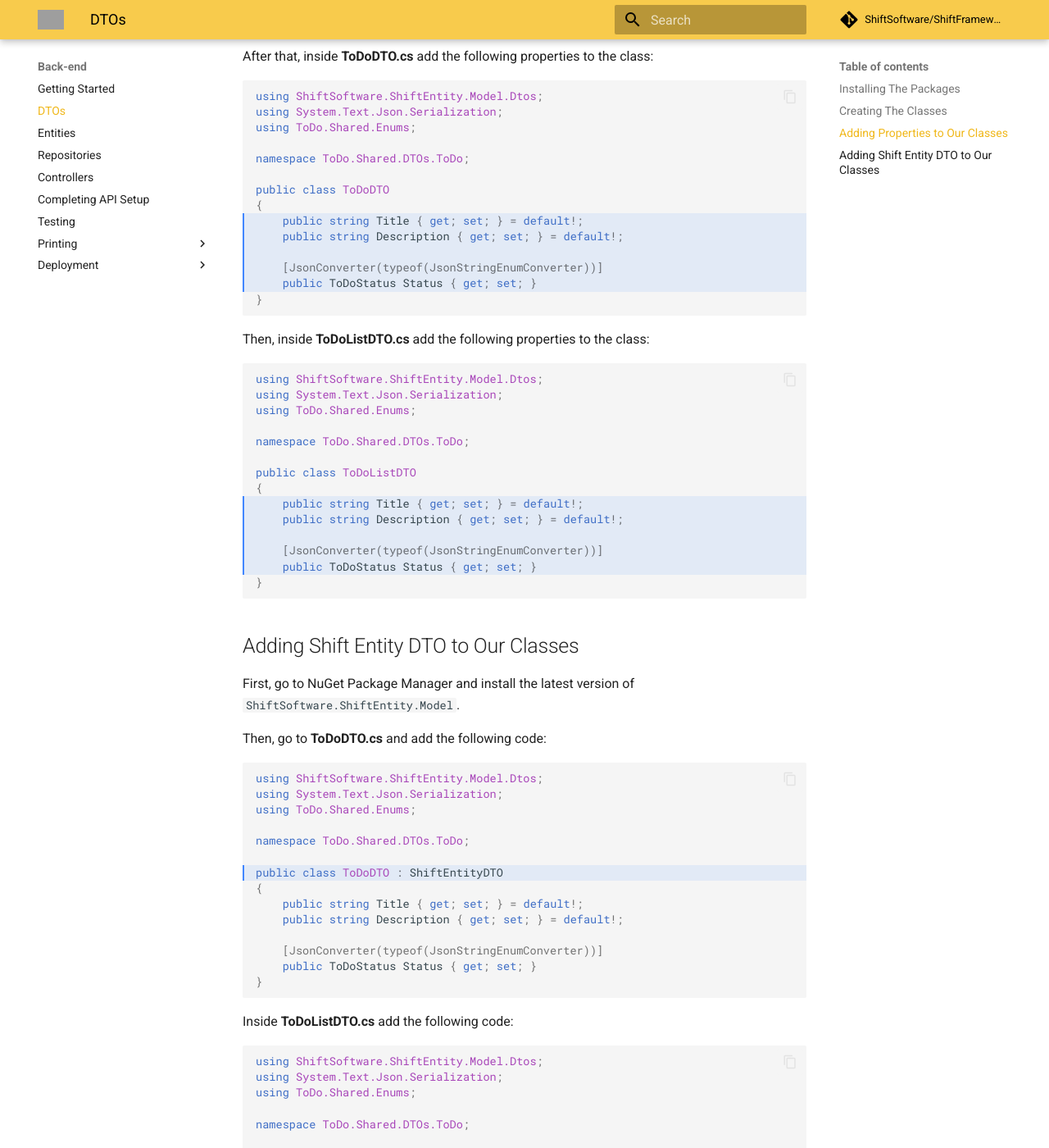
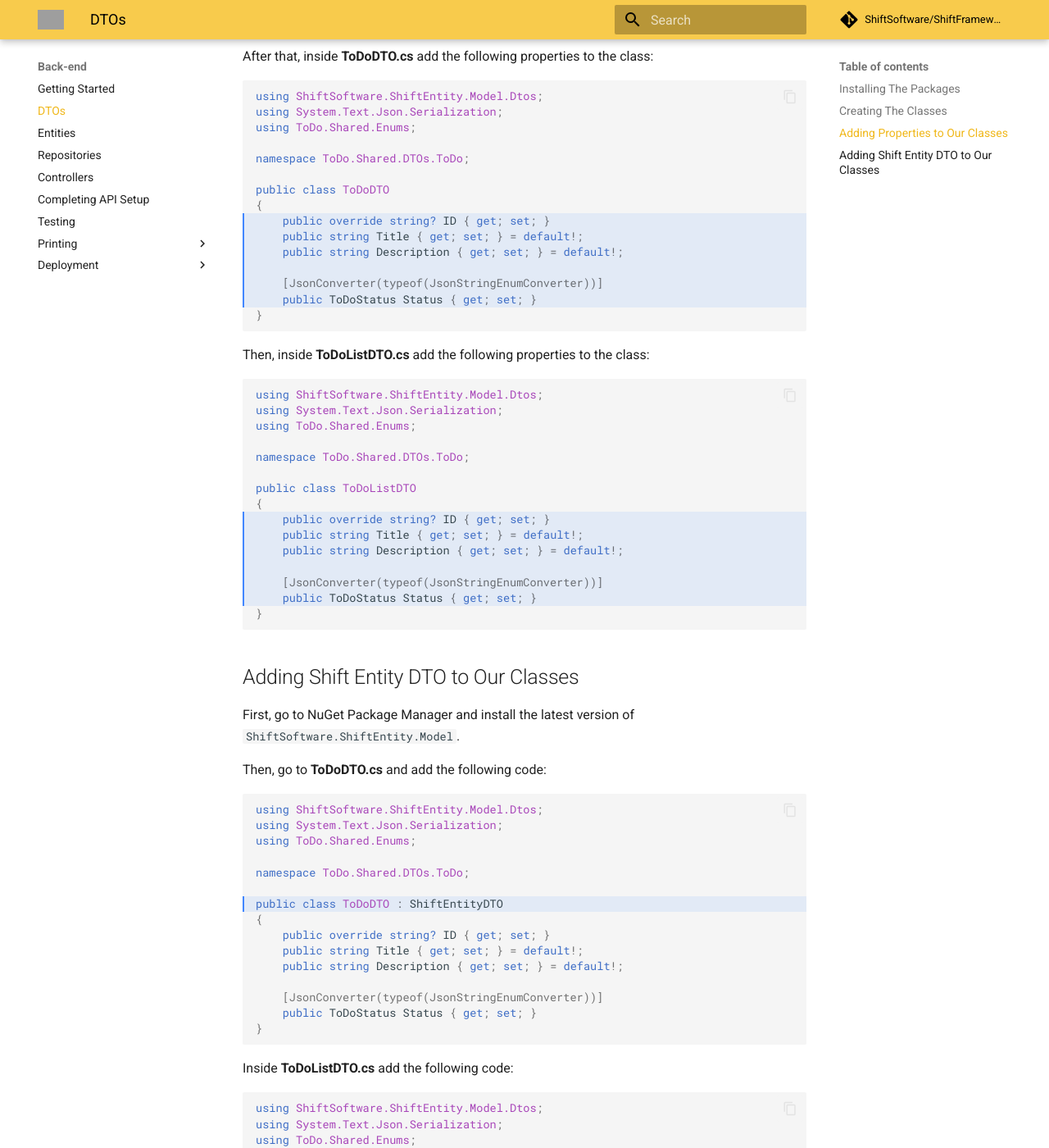
Before and after one commit to ShiftSoftware/ShiftFrameworkWebsite, an MkDocs documentation site: the page built from docs/back-end/dtos.md, in a window 1280 px wide and 1400 px high, scrolled down 2207 px. Shown: the whole window at 82% size. Built offline with MkDocs 1.6.1 and Material for MkDocs 9.7.7, drawn with Linux system fonts in a browser that asks for light colours; comment, search, counter and statistics services are not loaded; some of the changed text lies outside the part shown; grey boxes are pictures that could not be loaded.

Commit message:
Update to Match The Stable Version

````diff
--- a/docs/back-end/dtos.md
+++ b/docs/back-end/dtos.md
@@ -105,7 +105,7 @@ public enum ToDoStatus
 
 After that, inside **ToDoDTO.cs** add the following properties to the class:
 
-``` cs hl_lines="9-13"
+``` cs hl_lines="9-14"
 using ShiftSoftware.ShiftEntity.Model.Dtos;
 using System.Text.Json.Serialization;
 using ToDo.Shared.Enums;
@@ -114,6 +114,7 @@ namespace ToDo.Shared.DTOs.ToDo;
 
 public class ToDoDTO
 {
+    public override string? ID { get; set; }
     public string Title { get; set; } = default!;
     public string Description { get; set; } = default!;
 
@@ -124,7 +125,7 @@ public class ToDoDTO
 
 Then, inside **ToDoListDTO.cs** add the following properties to the class:
 
-``` cs hl_lines="9-13"
+``` cs hl_lines="9-14"
 using ShiftSoftware.ShiftEntity.Model.Dtos;
 using System.Text.Json.Serialization;
 using ToDo.Shared.Enums;
@@ -133,6 +134,7 @@ namespace ToDo.Shared.DTOs.ToDo;
 
 public class ToDoListDTO
 {
+    public override string? ID { get; set; }
     public string Title { get; set; } = default!;
     public string Description { get; set; } = default!;
 
@@ -156,6 +158,7 @@ namespace ToDo.Shared.DTOs.ToDo;
 
 public class ToDoDTO : ShiftEntityDTO
 {
+    public override string? ID { get; set; }
     public string Title { get; set; } = default!;
     public string Description { get; set; } = default!;
 
@@ -175,6 +178,7 @@ namespace ToDo.Shared.DTOs.ToDo;
 
 public class ToDoListDTO : ShiftEntityListDTO
 {
+    public override string? ID { get; set; }
     public string Title { get; set; } = default!;
     public string Description { get; set; } = default!;
 
````
Also changed, not shown: docs/back-end/entities.md (+4 -4 lines).
